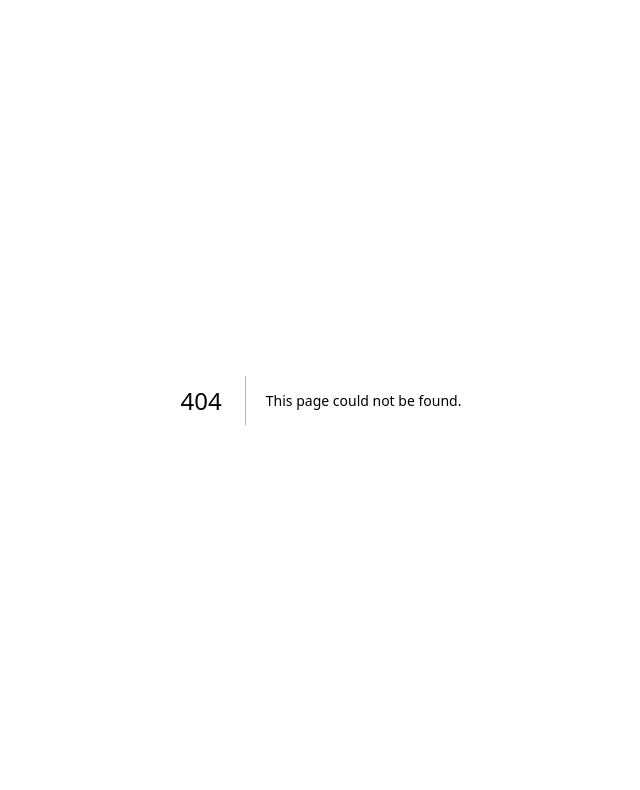
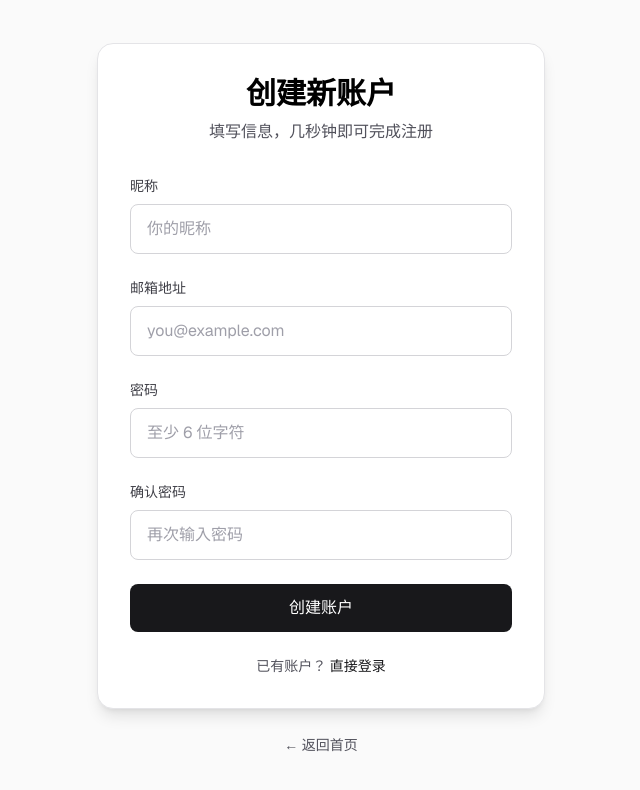
Before and after one commit to 78ya/nextjs, a Next.js app: page /register in a window 1280 px wide. Before the commit this address had no page. Shown: the top 790 px of the page, without its empty margins (319-959 px from the left). Built offline with nearby package versions, Linux system fonts and the light colour scheme.

Commit message:
feat(ui): 新增注册页面及其表单功能

```diff
--- /dev/null
+++ b/app/register/RegisterForm.tsx
@@ -0,0 +1,136 @@
+"use client";
+
+import { useFormState, useFormStatus } from "react-dom";
+import { registerAction, type RegisterState } from "./actions";
+
+const initialState: RegisterState = {
+  ok: true,
+};
+
+function SubmitButton() {
+  const { pending } = useFormStatus();
+  return (
+    <button
+      type="submit"
+      disabled={pending}
+      className="w-full py-3 px-4 bg-zinc-900 dark:bg-zinc-100 text-white dark:text-zinc-900 rounded-lg font-medium hover:bg-zinc-800 dark:hover:bg-zinc-200 focus:outline-none focus:ring-2 focus:ring-zinc-500 dark:focus:ring-zinc-400 focus:ring-offset-2 transition-colors disabled:opacity-50 disabled:cursor-not-allowed"
+    >
+      {pending ? "创建中..." : "创建账户"}
+    </button>
+  );
+}
+
+export default function RegisterForm() {
+  const [state, formAction] = useFormState(registerAction, initialState);
+
+  return (
+    <div className="bg-white dark:bg-zinc-900 rounded-2xl shadow-lg p-8 border border-zinc-200 dark:border-zinc-800">
+      {/* 标题 */}
+      <div className="text-center mb-8">
+        <h1 className="text-3xl font-bold text-black dark:text-zinc-50 mb-2">
+          创建新账户
+        </h1>
+        <p className="text-zinc-600 dark:text-zinc-400">
+          填写信息，几秒钟即可完成注册
+        </p>
+      </div>
+
+      {/* 错误提示 */}
+      {!state.ok && state.message && (
+        <div className="mb-4 p-3 bg-red-50 dark:bg-red-900/20 border border-red-200 dark:border-red-800 rounded-lg text-red-600 dark:text-red-400 text-sm">
+          {state.message}
+        </div>
+      )}
+
+      {/* 注册表单 */}
+      <form action={formAction} className="space-y-6">
+        {/* 昵称 */}
+        <div>
+          <label
+            htmlFor="name"
+            className="block text-sm font-medium text-zinc-700 dark:text-zinc-300 mb-2"
+          >
+            昵称
+          </label>
+          <input
+            id="name"
+            name="name"
+            type="text"
+            required
+            className="w-full px-4 py-3 border border-zinc-300 dark:border-zinc-700 rounded-lg bg-white dark:bg-zinc-800 text-zinc-900 dark:text-zinc-100 placeholder-zinc-400 dark:placeholder-zinc-500 focus:outline-none focus:ring-2 focus:ring-zinc-500 dark:focus:ring-zinc-400 focus:border-transparent transition-colors"
+            placeholder="你的昵称"
+          />
+        </div>
+
+        {/* 邮箱 */}
+        <div>
+          <label
+            htmlFor="email"
+            className="block text-sm font-medium text-zinc-700 dark:text-zinc-300 mb-2"
+          >
+            邮箱地址
+          </label>
+          <input
+            id="email"
+            name="email"
+            type="email"
+            required
+            className="w-full px-4 py-3 border border-zinc-300 dark:border-zinc-700 rounded-lg bg-white dark:bg-zinc-800 text-zinc-900 dark:text-zinc-100 placeholder-zinc-400 dark:placeholder-zinc-500 focus:outline-none focus:ring-2 focus:ring-zinc-500 dark:focus:ring-zinc-400 focus:border-transparent transition-colors"
+            placeholder="you@example.com"
+          />
+        </div>
+
+        {/* 密码 */}
+        <div>
+          <label
+            htmlFor="password"
+            className="block text-sm font-medium text-zinc-700 dark:text-zinc-300 mb-2"
+          >
+            密码
+          </label>
+          <input
+            id="password"
+            name="password"
+            type="password"
+            required
+            className="w-full px-4 py-3 border border-zinc-300 dark:border-zinc-700 rounded-lg bg-white dark:bg-zinc-800 text-zinc-900 dark:text-zinc-100 placeholder-zinc-400 dark:placeholder-zinc-500 focus:outline-none focus:ring-2 focus:ring-zinc-500 dark:focus:ring-zinc-400 focus:border-transparent transition-colors"
+            placeholder="至少 6 位字符"
+          />
+        </div>
+
+        {/* 确认密码 */}
+        <div>
+          <label
+            htmlFor="confirmPassword"
+            className="block text-sm font-medium text-zinc-700 dark:text-zinc-300 mb-2"
+          >
+            确认密码
+          </label>
+          <input
+            id="confirmPassword"
+            name="confirmPassword"
+            type="password"
+            required
+            className="w-full px-4 py-3 border border-zinc-300 dark:border-zinc-700 rounded-lg bg-white dark:bg-zinc-800 text-zinc-900 dark:text-zinc-100 placeholder-zinc-400 dark:placeholder-zinc-500 focus:outline-none focus:ring-2 focus:ring-zinc-500 dark:focus:ring-zinc-400 focus:border-transparent transition-colors"
+            placeholder="再次输入密码"
+          />
+        </div>
+
+        <SubmitButton />
+      </form>
+
+      {/* 登录链接 */}
+      <div className="mt-6 text-center">
+        <p className="text-sm text-zinc-600 dark:text-zinc-400">
+          已有账户？{" "}
+          <a
+            href="/login"
+            className="font-medium text-zinc-900 dark:text-zinc-100 hover:underline"
+          >
+            直接登录
+          </a>
+        </p>
+      </div>
+    </div>
+  );
+}
--- /dev/null
+++ b/app/register/actions.ts
@@ -0,0 +1,39 @@
+"use server";
+
+import { redirect } from "next/navigation";
+
+export type RegisterState = {
+  ok: boolean;
+  message?: string;
+};
+
+export async function registerAction(
+  prevState: RegisterState,
+  formData: FormData
+): Promise<RegisterState> {
+  const name = String(formData.get("name") ?? "").trim();
+  const email = String(formData.get("email") ?? "").trim().toLowerCase();
+  const password = String(formData.get("password") ?? "");
+  const confirm = String(formData.get("confirmPassword") ?? "");
+
+  if (!name || !email || !password || !confirm) {
+    return { ok: false, message: "请填写所有必填字段" };
+  }
+
+  if (!email.includes("@")) {
+    return { ok: false, message: "请输入有效的邮箱地址" };
+  }
+
+  if (password.length < 6) {
+    return { ok: false, message: "密码长度不能少于 6 位" };
+  }
+
+  if (password !== confirm) {
+    return { ok: false, message: "两次输入的密码不一致" };
+  }
+
+  // 这里只做示例，不真正写入 Nextjs Store / Edge Config。
+  // 实际项目中应在这里调用 API 或数据库完成注册。
+
+  redirect("/login");
+}
--- /dev/null
+++ b/app/register/page.tsx
@@ -0,0 +1,21 @@
+import RegisterForm from "./RegisterForm";
+
+export default function RegisterPage() {
+  return (
+    <div className="flex min-h-screen items-center justify-center bg-zinc-50 font-sans dark:bg-black px-4">
+      <div className="w-full max-w-md">
+        <RegisterForm />
+
+        {/* 返回首页链接 */}
+        <div className="mt-6 text-center">
+          <a
+            href="/"
+            className="text-sm text-zinc-600 dark:text-zinc-400 hover:text-zinc-900 dark:hover:text-zinc-100 transition-colors"
+          >
+            ← 返回首页
+          </a>
+        </div>
+      </div>
+    </div>
+  );
+}
```
